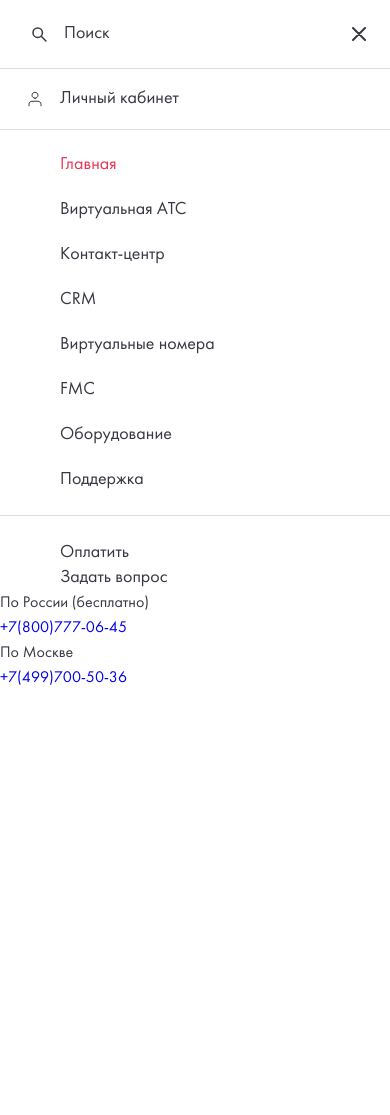
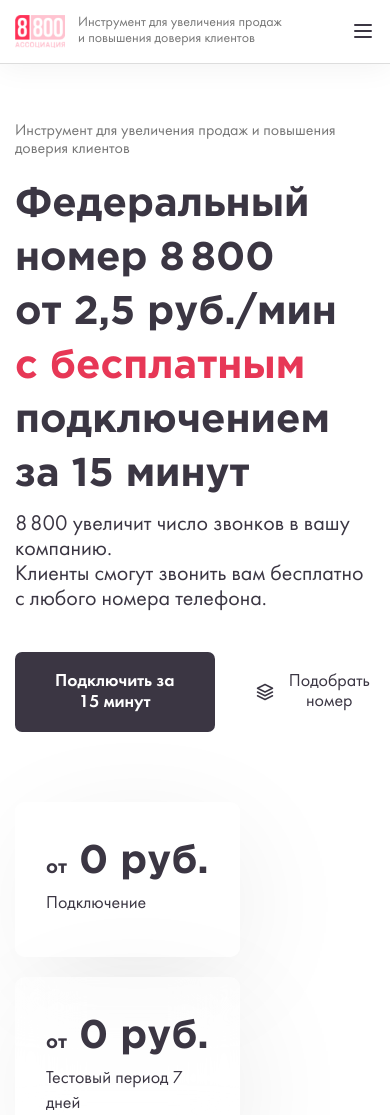
Before and after one commit to Vadim-Losenkov/8800, a website: page app/index.html in a window 390 px wide. Shown: the top 1115 px of the page. Before the commit the page ends 844 px from the top, so only its background shows below. Drawn offline with Linux system fonts and the light colour scheme; a script that the page names is missing.

Commit message:
start adaptive top

```diff
--- a/app/index.html
+++ b/app/index.html
@@ -20,9 +20,14 @@
       <div class="header__top">
         <div class="container">
           <div class="header__top-inner">
-            <a href="#" class="header__logo">
-              <img src="images/global/logo.png" alt="" />
-            </a>
+            <div class="header__logo-wrapper">
+              <a href="#" class="header__logo">
+                <img src="images/global/logo.png" alt="" />
+              </a>
+              <p class="header__mobileText">
+                Инструмент для увеличения продаж и повышения доверия клиентов
+              </p>
+            </div>
             <div class="header__contacts">
               <div class="header__contacts-item icon">
                 <p class="header__contacts-name">По России (бесплатно)</p>
@@ -37,6 +42,9 @@
               <a href="#" class="header__links-link">Задать вопрос</a>
               <a href="#" class="header__links-link">Оплатить</a>
               <a href="#" class="header__links-link icon">Личный кабинет</a>
+            </div>
+            <div class="header__burger" data-header="toggler">
+              <img src="images/icons/burger.svg" alt="" />
             </div>
           </div>
         </div>
@@ -63,7 +71,7 @@
     <div class="header-mobile">
       <div class="header-mobile__search">
         <a href="#" class="header-mobile__search-link">Поиск</a>
-        <div class="header-mobile__close">
+        <div class="header-mobile__close" data-header="toggler">
           <img src="images/icons/close.svg" alt="" />
         </div>
       </div>
@@ -90,7 +98,7 @@
       </div>
     </div>
 
-    <!-- <main class="main">
+    <main class="main">
       <section class="top">
         <div class="container">
           <div class="top__inner">
@@ -126,7 +134,7 @@
           </div>
         </div>
       </section>
-      <section class="slider">
+      <!-- <section class="slider">
         <div class="container">
           <div class="slider__inner">
             <div class="slider__info">
@@ -279,8 +287,8 @@
             </div>
           </div>
         </div>
-      </section>
-    </main> -->
+      </section> -->
+    </main>
     <footer class="footer"></footer>
 
     <script src="js/jquery.min.js"></script>
--- a/app/js/main.js
+++ b/app/js/main.js
@@ -1,4 +1,7 @@
 $(function () {
+  $('[data-header="toggler"]').on('click', function (e) {
+    $('.header-mobile').toggleClass('open');
+  });
   $('.slider__box').slick({
     vertical: true,
     arrows: false,
@@ -64,5 +67,5 @@
     }
   }
 
-  useAnimation();
+  // useAnimation();
 });
--- a/app/scss/_media.scss
+++ b/app/scss/_media.scss
@@ -4,10 +4,64 @@
       column-gap: 20px;
     }
   }
+  .top {
+    background-position: -1160px center;
+    &__inner {
+      max-width: 700px;
+    }
+    &__benefits {
+      flex-wrap: wrap;
+    }
+    &__benefits-item {
+      margin-bottom: 20px;
+    }
+  }
 }
 
 @media (max-width: 960px) {
+  .header {
+    &__logo-wrapper {
+      display: flex;
+      align-items: center;
+      column-gap: 13px;
+      img {
+        width: 50px;
+      }
+    }
+    &__content {
+      display: none;
+    }
+    &__contacts {
+      display: none;
+    }
+    &__links {
+      display: none;
+    }
+    &__burger {
+      display: block;
+      cursor: pointer;
+    }
+    &__mobileText {
+      max-width: 207px;
+      display: block;
+      font-family: FuturaBookC;
+      font-style: normal;
+      font-weight: normal;
+      font-size: 14px;
+      line-height: 16px;
+      color: #777777;
+    }
+  }
   .header-mobile {
+    display: block;
+    transform: translateY(-200%);
+    transition: all 0.3s;
+    &::-webkit-scrollbar {
+      width: 0;
+    }
+    &.open {
+      transform: translateY(0%);
+    }
     overflow-x: auto;
     position: fixed;
     z-index: 200;
@@ -104,9 +158,60 @@
       font-weight: normal;
       font-size: 18px;
       line-height: 20px;
-      text-align: right;
       color: #3b3643;
       padding: 0 60px;
+      display: block;
+      margin-bottom: 25px;
+
+      &:last-child {
+        margin-bottom: 33px;
+      }
+    }
+
+    &__call {
+      padding-left: 60px;
+      position: relative;
+      margin-bottom: 32px;
+
+      &::before {
+        content: '';
+        position: absolute;
+        background-size: cover;
+        background-repeat: no-repeat;
+        background-position: center;
+        width: 17px;
+        height: 17px;
+        bottom: 5px;
+        background-image: url('../images/icons/phone.svg');
+        left: 26px;
+      }
+    }
+    &__call-name {
+      font-family: FuturaBookC;
+      font-style: normal;
+      font-weight: normal;
+      font-size: 16px;
+      line-height: 18px;
+      color: #777777;
+      margin-bottom: 4px;
+    }
+    &__call-phone {
+      font-family: Gotham Pro;
+      font-style: normal;
+      font-weight: bold;
+      font-size: 18px;
+      line-height: 17px;
+      color: #3b3643;
     }
   }
+
+  .top {
+    margin-top: -140px;
+  }
 }
+
+@media (max-width: 768px) {
+  .top {
+    background: #fff;
+  }
+}
--- a/app/scss/style.scss
+++ b/app/scss/style.scss
@@ -135,6 +135,14 @@
       left: 0px;
     }
   }
+  &__burger,
+  &__mobileText {
+    display: none;
+  }
+}
+
+.header-mobile {
+  display: none;
 }
 
 .top {
```
Also changed, not shown: app/css/style.min.css, app/images/global/top-mobile-bg.jpg (added), app/images/icons/burger.svg (added), 1 other file.
